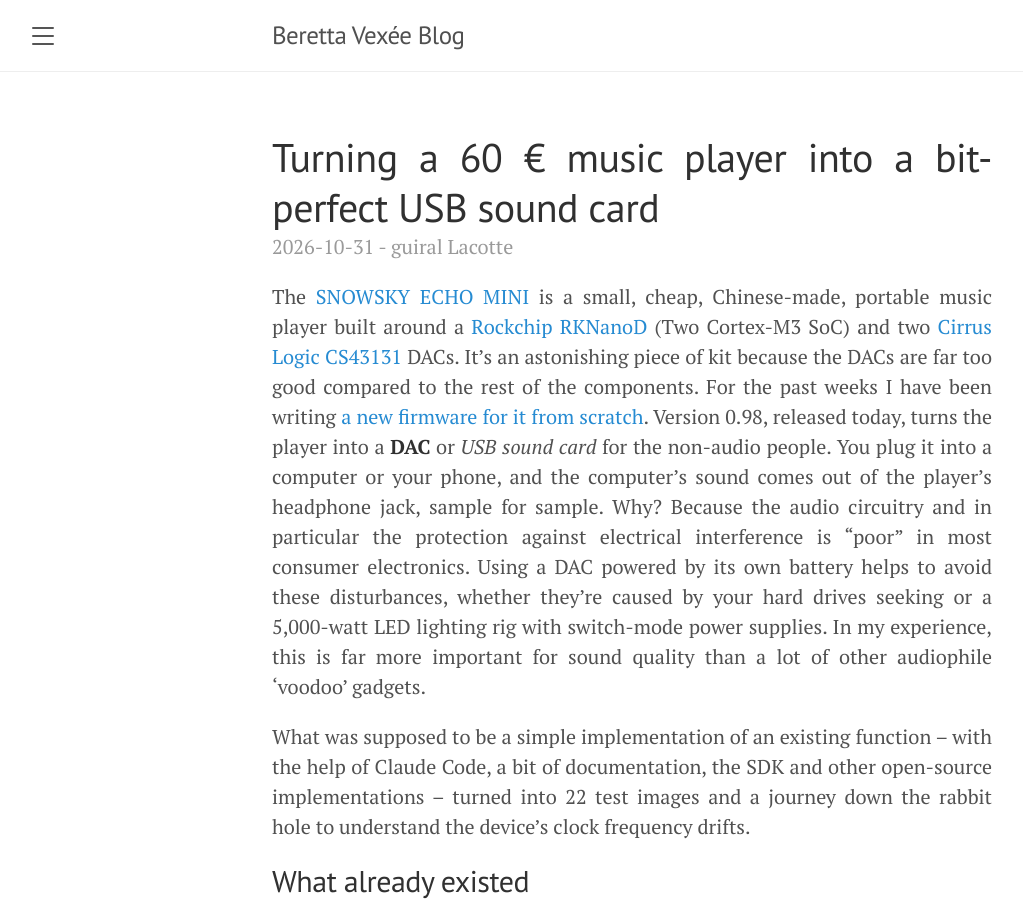
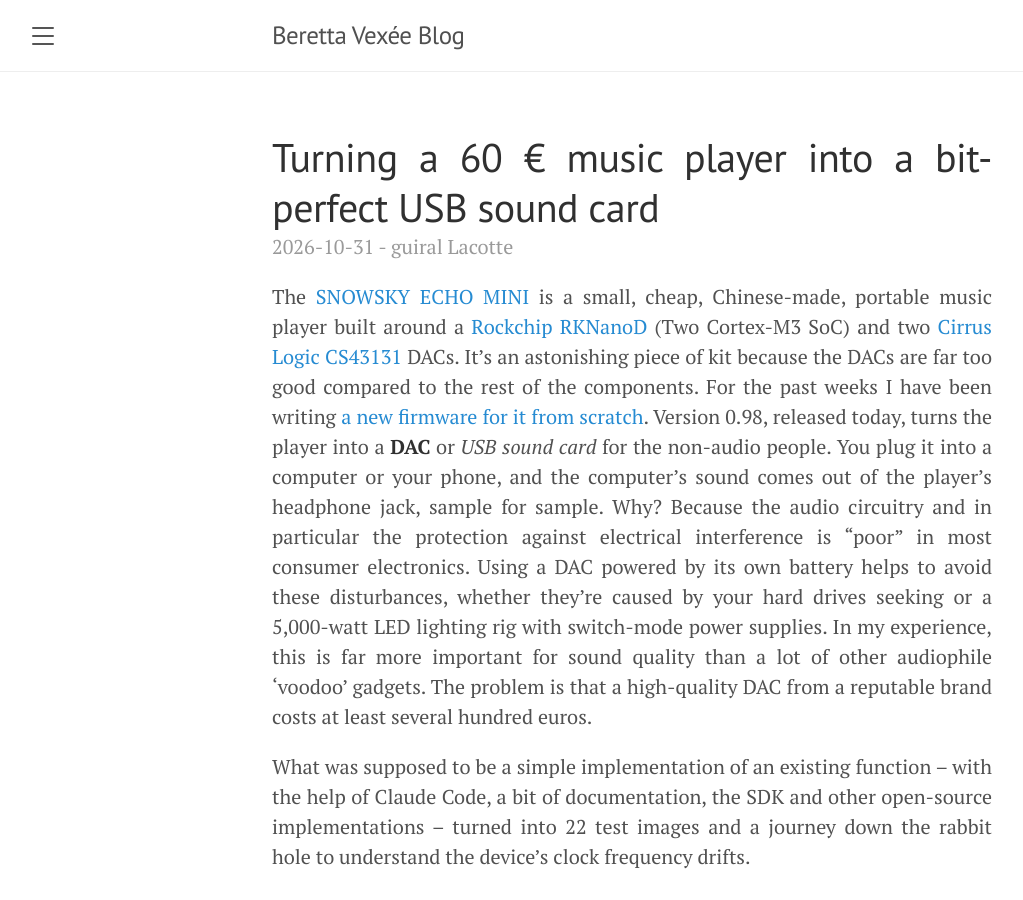
Before and after one commit to berettavexee/berettavexee.github.io, a Jekyll site: the page built from _posts/2026-10-31-echo-mini-usb-sound-card.md, in a window 1280 px wide and 900 px high. Shown: the whole window, without its empty margins (8-1031 px from the left). Built offline with Jekyll 4.4.1, drawn with Linux system fonts in a browser that asks for light colours.

Commit message:
Revise firmware description for ECHO MINI
Updated the description of the SNOWSKY ECHO MINI firmware and its capabilities as a DAC/USB sound card, emphasizing the importance of using a dedicated DAC for sound quality.

```diff
--- a/_posts/2026-10-31-echo-mini-usb-sound-card.md
+++ b/_posts/2026-10-31-echo-mini-usb-sound-card.md
@@ -8,7 +8,7 @@
 ---
 
 The [SNOWSKY ECHO MINI](https://www.fiio.com/echomini) is a small, cheap, Chinese-made, portable music player built around a [Rockchip RKNanoD](https://rockchips.net/product/rknanod/) (Two Cortex-M3 SoC) and two [Cirrus Logic CS43131](https://www.cirrus.com/products/cs43131) DACs. It’s an astonishing piece of kit because the DACs are far too good compared to the rest of the components.
-For the past weeks I have been writing [a new firmware for it from scratch](https://github.com/berettavexee/echo-mini-newfw). Version 0.98, released today, turns the player into a **DAC** or *USB sound card* for the non-audio people. You plug it into a computer or your phone, and the computer's sound comes out of the player's headphone jack, sample for sample. Why? Because the audio circuitry and in particular the protection against electrical interference is "poor" in most consumer electronics. Using a DAC powered by its own battery helps to avoid these disturbances, whether they’re caused by your hard drives seeking or a 5,000-watt LED lighting rig with switch-mode power supplies. In my experience, this is far more important for sound quality than a lot of other audiophile ‘voodoo’ gadgets.
+For the past weeks I have been writing [a new firmware for it from scratch](https://github.com/berettavexee/echo-mini-newfw). Version 0.98, released today, turns the player into a **DAC** or *USB sound card* for the non-audio people. You plug it into a computer or your phone, and the computer's sound comes out of the player's headphone jack, sample for sample. Why? Because the audio circuitry and in particular the protection against electrical interference is "poor" in most consumer electronics. Using a DAC powered by its own battery helps to avoid these disturbances, whether they’re caused by your hard drives seeking or a 5,000-watt LED lighting rig with switch-mode power supplies. In my experience, this is far more important for sound quality than a lot of other audiophile ‘voodoo’ gadgets. The problem is that a high-quality DAC from a reputable brand costs at least several hundred euros.
 
 What was supposed to be a simple implementation of an existing function – with the help of Claude Code, a bit of documentation, the SDK and other open-source implementations – turned into 22 test images and a journey down the rabbit hole to understand the device’s clock frequency drifts.
 
```
